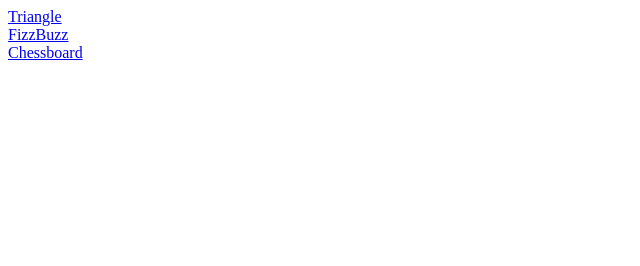
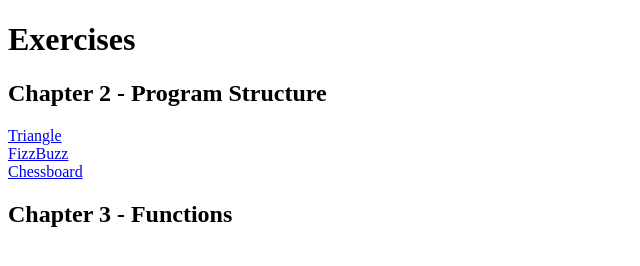
Before and after one commit to Wribbe/project-roller, a plain HTML site: page eloquent/index.html in a window 1280 px wide. Shown: the whole page, without its empty margins (0-640 px from the left). Drawn offline with Linux system fonts and the light colour scheme.

Commit message:
Add chapter headings to exercise document.

```diff
--- a/eloquent/index.html
+++ b/eloquent/index.html
@@ -4,10 +4,13 @@
     <title>Eloquent JavaScript</title>
   </head>
   <body>
+    <h1> Exercises </h1>
+    <h2> Chapter 2 - Program Structure</h2>
     <a href="examples/triangle.html">Triangle</a>
     <br>
     <a href="examples/fizzbuzz.html">FizzBuzz</a>
     <br>
     <a href="examples/chessboard.html">Chessboard</a>
+    <h2> Chapter 3 - Functions</h2>
   </body>
 </html>
```
